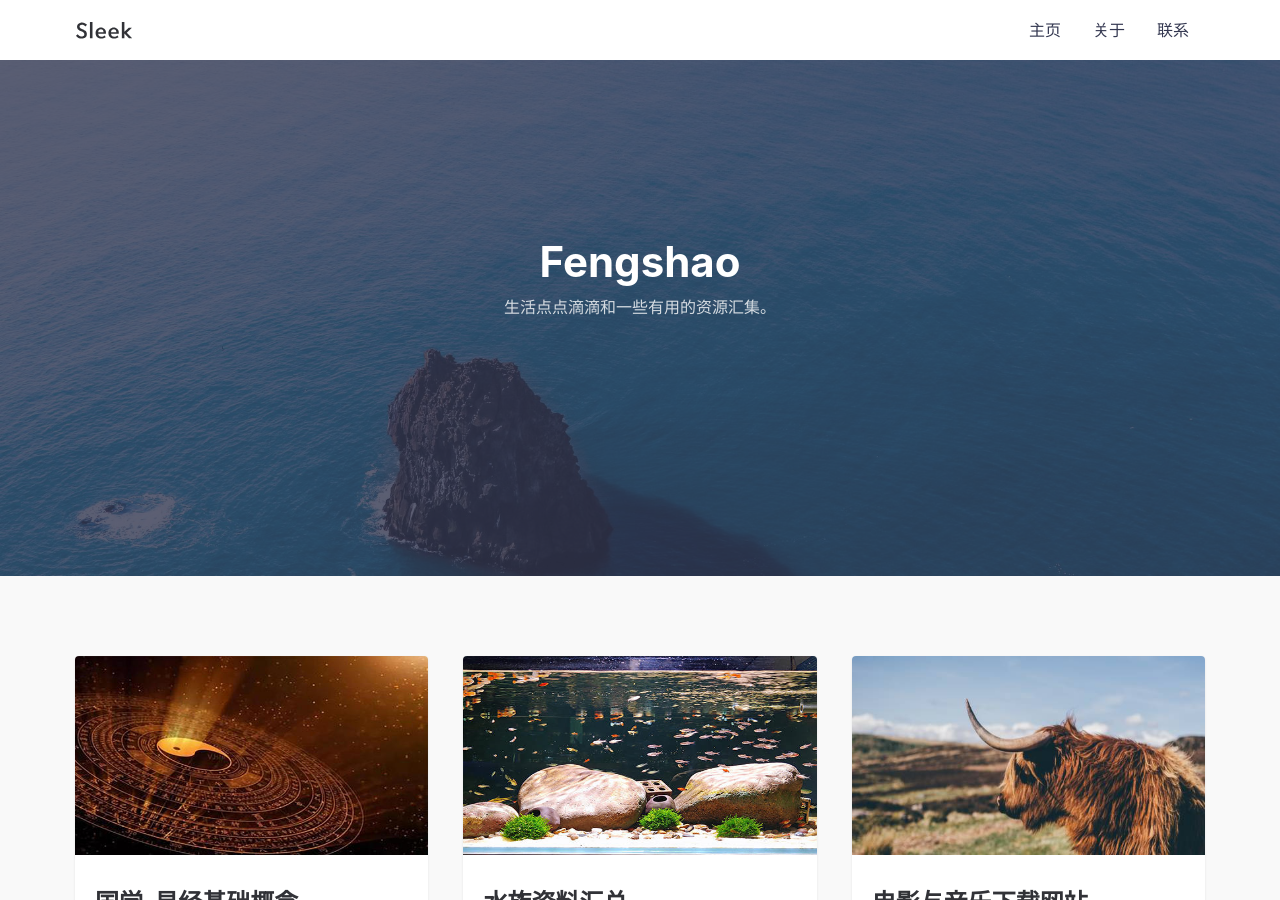
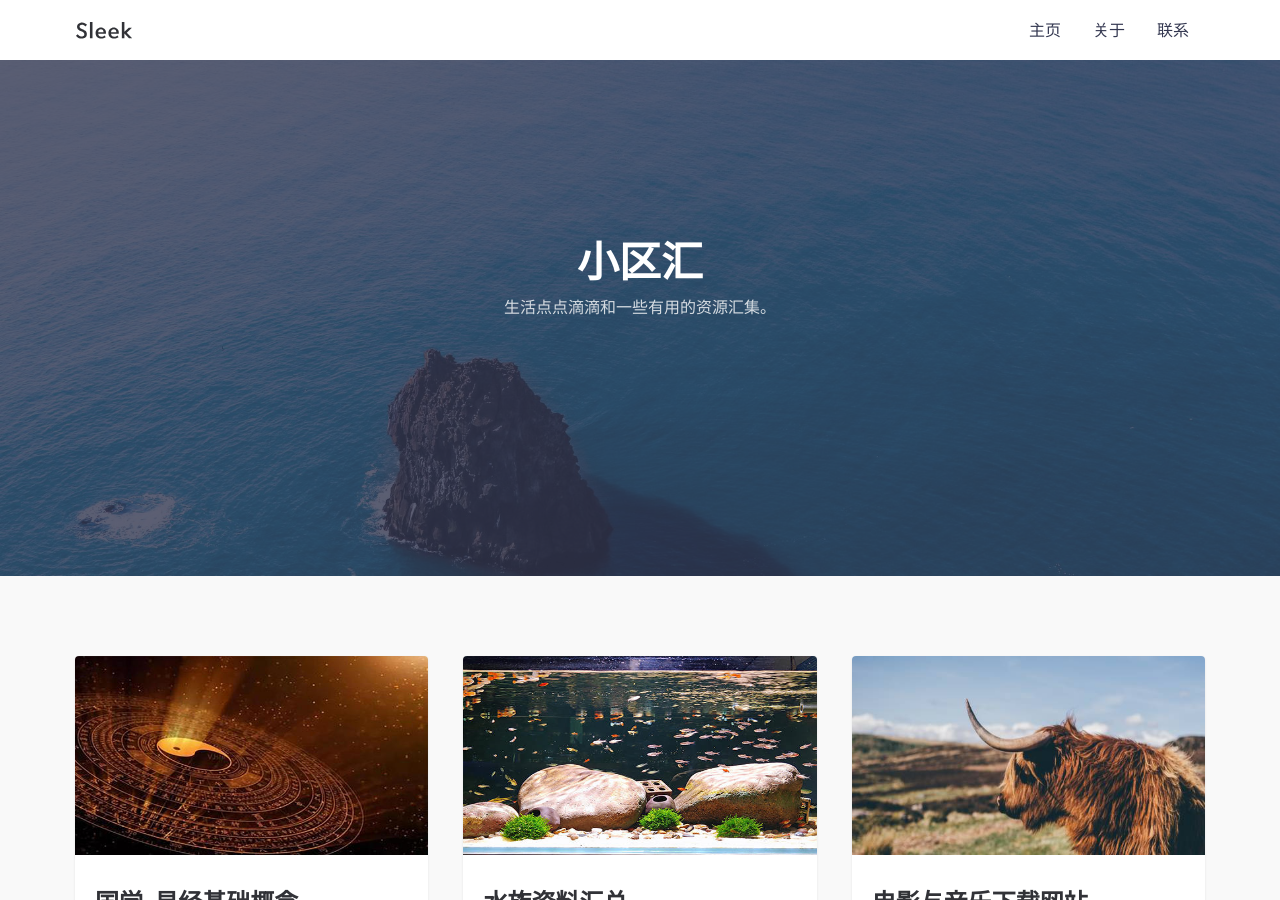
Before and after one commit to liushaofeng89/blog, a Jekyll site: the page built from index.md, in a window 1280 px wide and 900 px high. Built offline with Jekyll 4.4.1, drawn with Linux system fonts in a browser that asks for light colours; comment, search, counter and statistics services are not loaded.

Commit message:
Update default.html

```diff
--- a/_layouts/default.html
+++ b/_layouts/default.html
@@ -20,7 +20,7 @@ layout: compress
 
     <div class="hero lazyload" data-bg="{{site.url}}/assets/img/posts/sleek_lg.jpg">
       <div class="hero__wrap">
-        <h1 class="hero__title">Fengshao</h1>
+        <h1 class="hero__title">小区汇</h1>
         <p class="hero__meta">生活点点滴滴和一些有用的资源汇集。</p>
       </div>
     </div>
```
